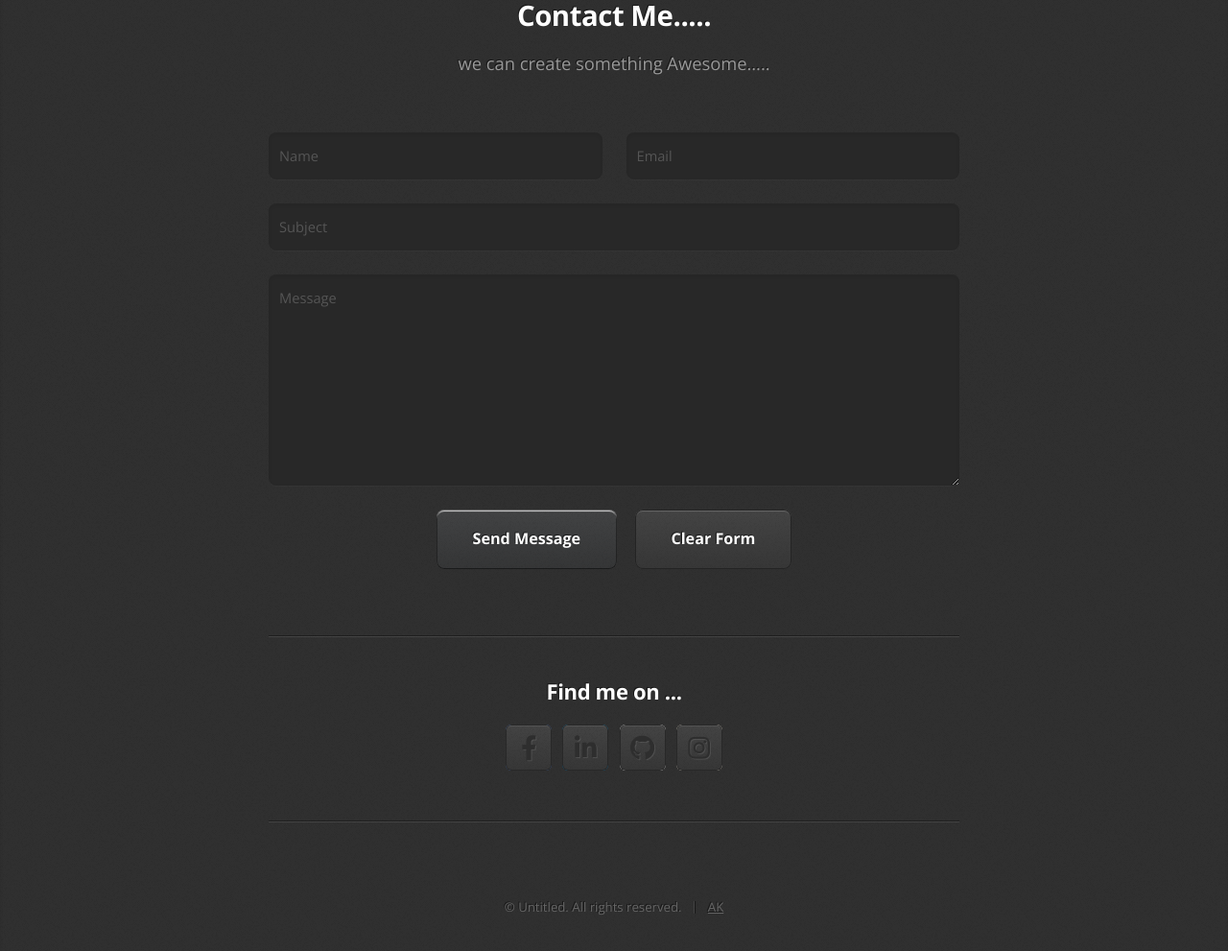
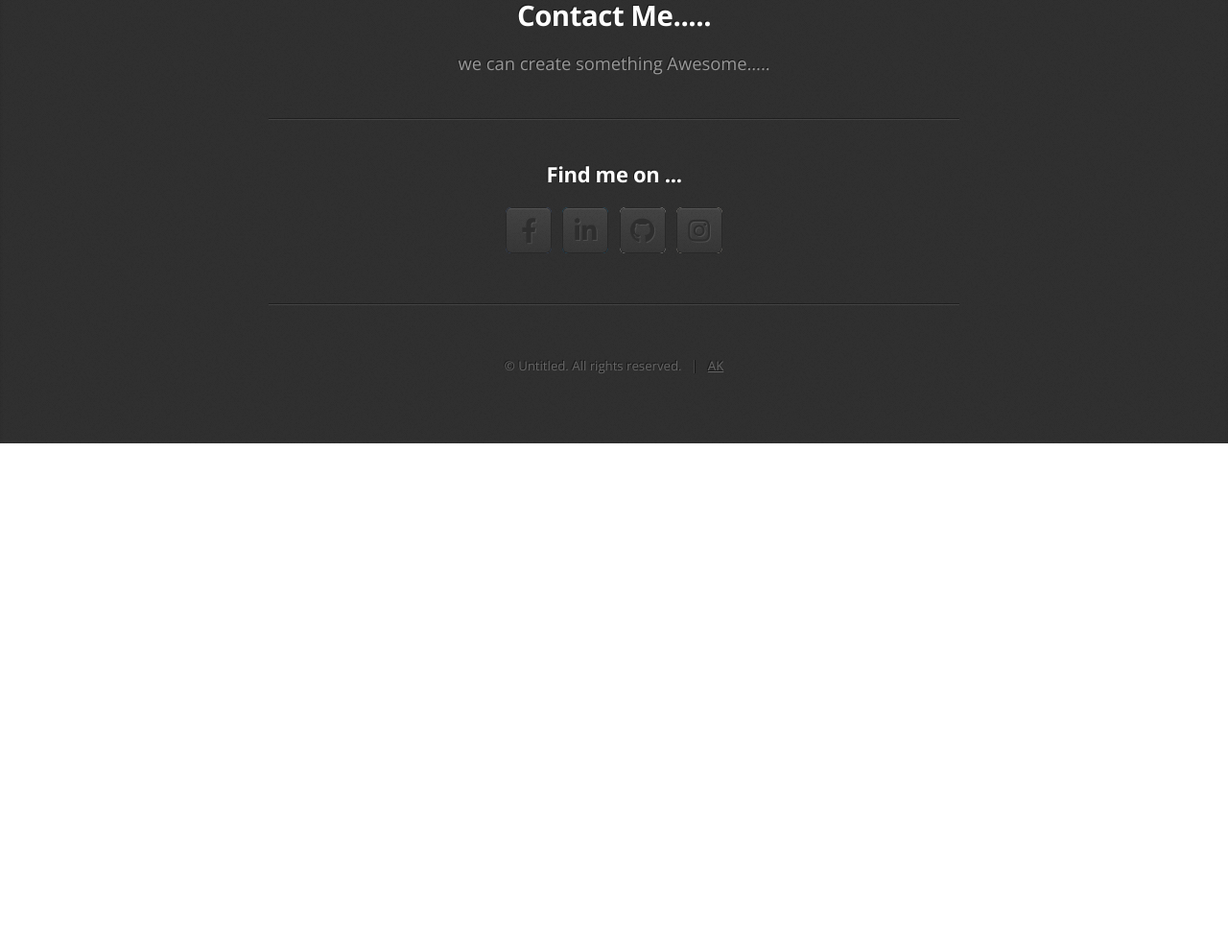
Before and after one commit to AK-Aleksi/AK-Portfolio, a plain HTML site: page index.html in a window 1280 px wide. Shown: the part 2563-3554 px from the top of the page at 96% size. After the commit the page ends 3025 px from the top, so only its background shows below. Drawn offline with nearby package versions, Linux system fonts and the light colour scheme.

Commit message:
Update index.html

```diff
--- a/index.html
+++ b/index.html
@@ -210,7 +210,8 @@
 					<header>
 						<h2>Contact Me.....</h2>
 						<p>we can create something Awesome.....</p>
-					</header>
+			         <!--
+				     </header>
 					<div class="row">
 						<div class="col-12">
 							<form method="post" action="#">
@@ -236,7 +237,7 @@
 								</div>
 							</form>
 						</div>
-						<div class="col-12">
+						<div class="col-12"> -->
 							<hr />
 							<h3>Find me on ...</h3>
 							<ul class="social">
```
